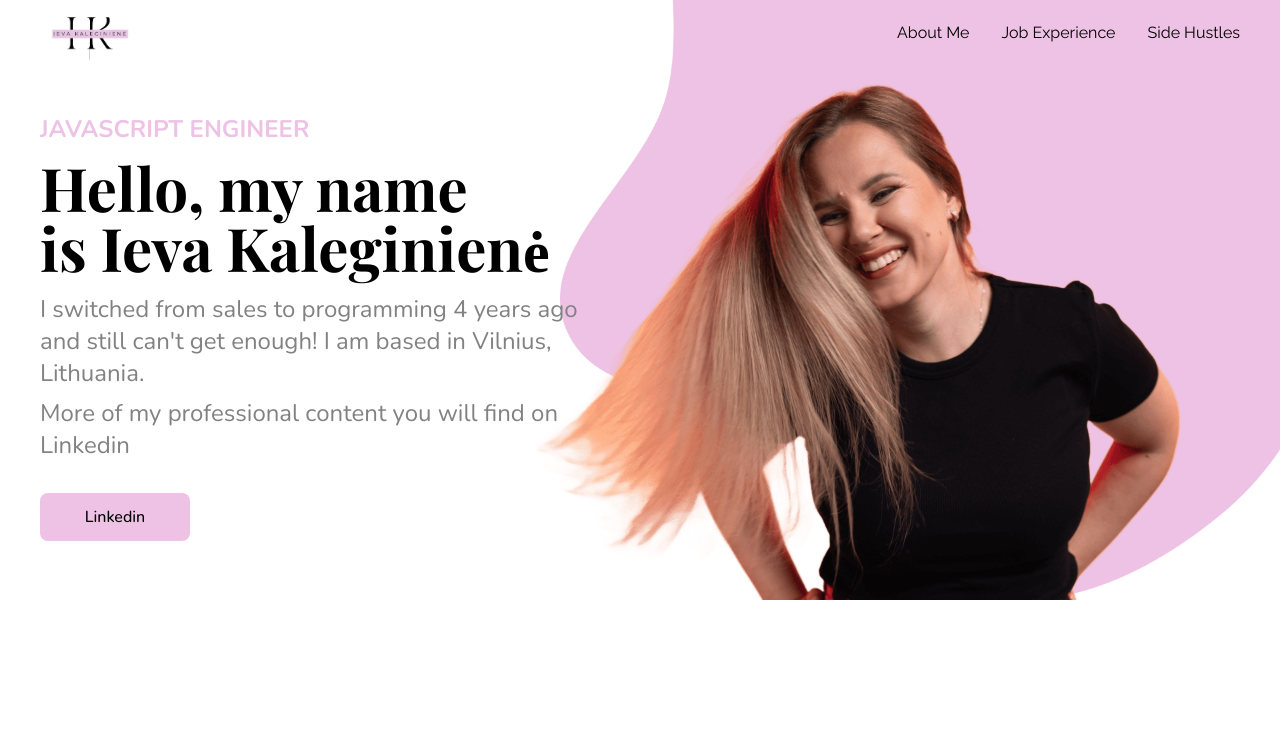
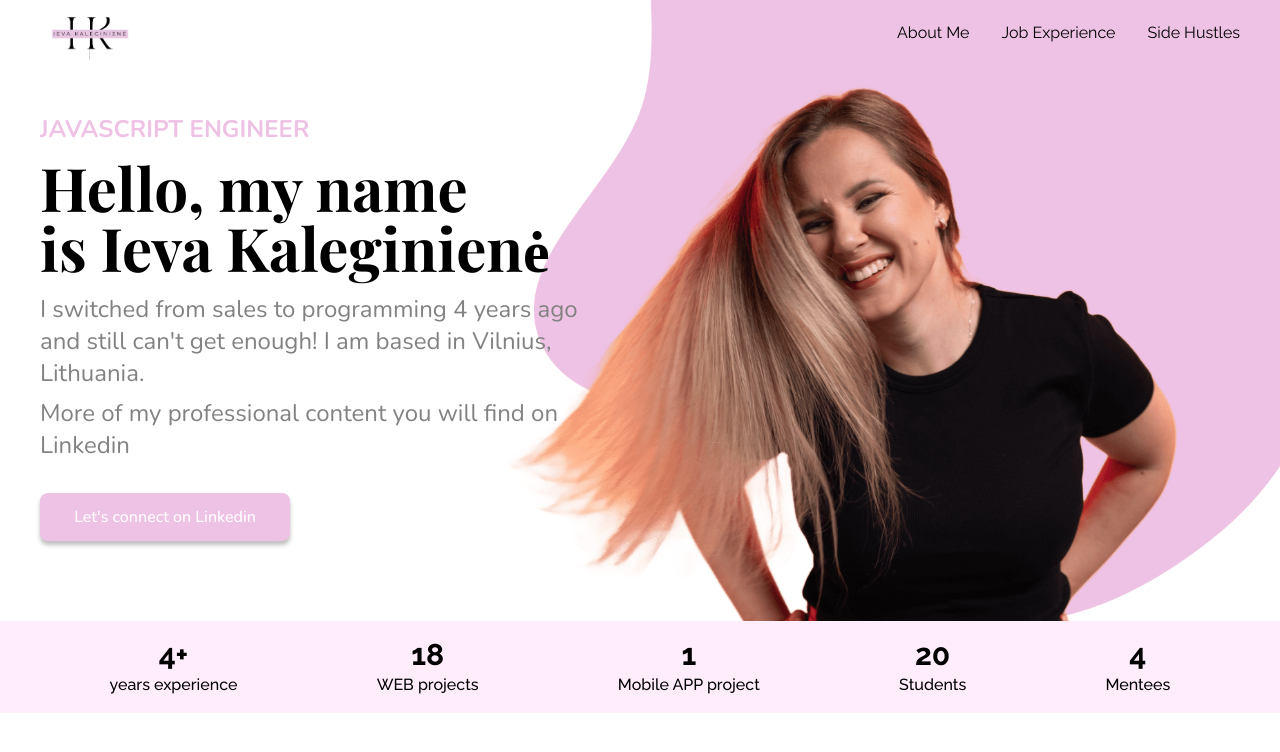
Before and after one commit to kaleginiene/javascriptGirlProfile, a React (Vite) app: page /profile in a window 1280 px wide. Shown: the top 752 px of the page. Built offline with nearby package versions, Linux system fonts and the light colour scheme; a web font is replaced by a local one.

Commit message:
feat: statistics bar

```diff
--- a/src/index.css
+++ b/src/index.css
@@ -87,7 +87,7 @@ body:has(.card[data-color="green"]:hover) {
   }
 
   .profile-btn {
-    @apply bg-pink-300 py-3 px-6 rounded-lg font-nunito font-medium text-center;
+    @apply bg-pink-300 py-3 px-6 rounded-lg font-nunito font-medium text-center text-white;
   }
 }
 
@@ -193,3 +193,7 @@ body:has(.card[data-color="green"]:hover) {
   box-shadow: 0.6vmin 0.6vmin #fff, 0.3vmin 0.3vmin #d2e4ff,
     0.3vmin 0.3vmin #d2e4ff, 0.65vmin 0.3vmin #d2e4ff, 0.3vmin 0.65vmin #d2e4ff;
 }
+
+.profile-btn {
+  box-shadow: 0px 4px 4px 0px rgba(0, 0, 0, 0.25);
+}
--- a/src/pages/Profile/Profile.tsx
+++ b/src/pages/Profile/Profile.tsx
@@ -1,11 +1,12 @@
 import { ProfileHeader } from "../../components";
-import { Hero } from "./sections";
+import { Hero, Statistics } from "./sections";
 
 const Profile: React.FC = () => {
   return (
     <>
       <ProfileHeader />
       <Hero />
+      <Statistics />
     </>
   );
 };
--- a/src/pages/Profile/sections/Hero.tsx
+++ b/src/pages/Profile/sections/Hero.tsx
@@ -22,11 +22,13 @@ export const Hero: React.FC = () => {
             More of my professional content you will find on Linkedin
           </p>
           <a href={SocialMedia.linkedin} target="_blank">
-            <div className="w-[150px] m-auto md:m-0 profile-btn">Linkedin</div>
+            <div className="w-[250px] m-auto md:m-0 profile-btn">
+              Let's connect on Linkedin
+            </div>
           </a>
         </div>
       </div>
-      <div className="md:absolute md:max-w-[772px] md:top-0 md:right-0 xxl:right-28 z-[-1]">
+      <div className="md:absolute md:max-w-[800px] md:top-0 md:right-0 xxl:right-28 z-[-1]">
         <img src={heroImage} alt="Ieva Kaleginiene photo" />
       </div>
     </section>
--- /dev/null
+++ b/src/pages/Profile/sections/Statistics.tsx
@@ -0,0 +1,28 @@
+export const Statistics: React.FC = () => {
+  return (
+    <div className="bg-pink-100 w-full mt-11 mb-12 py-4">
+      <div className=" max-w-[1200px] m-auto flex items-center justify-around font-raleway">
+        <div className="text-center text-gray-0">
+          <h2 className="text-3xl font-bold ">4+</h2>
+          <p className="font-medium">years experience</p>
+        </div>
+        <div className="text-center text-gray-0">
+          <h2 className="text-3xl font-bold ">18</h2>
+          <p className="font-medium">WEB projects</p>
+        </div>
+        <div className="text-center text-gray-0">
+          <h2 className="text-3xl font-bold ">1</h2>
+          <p className="font-medium">Mobile APP project</p>
+        </div>
+        <div className="text-center text-gray-0">
+          <h2 className="text-3xl font-bold ">20</h2>
+          <p className="font-medium">Students</p>
+        </div>
+        <div className="text-center text-gray-0">
+          <h2 className="text-3xl font-bold ">4</h2>
+          <p className="font-medium">Mentees</p>
+        </div>
+      </div>
+    </div>
+  );
+};
--- a/src/pages/Profile/sections/index.ts
+++ b/src/pages/Profile/sections/index.ts
@@ -1 +1,2 @@
 export * from "./Hero";
+export * from "./Statistics";
--- a/tailwind.config.js
+++ b/tailwind.config.js
@@ -17,6 +17,7 @@ export default {
           300: "#71B7EB",
         },
         pink: {
+          100: "#ffedfb",
           300: "#EEC2E4",
         },
       },
```
